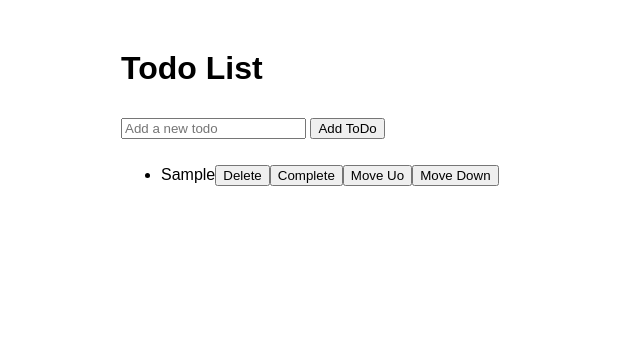
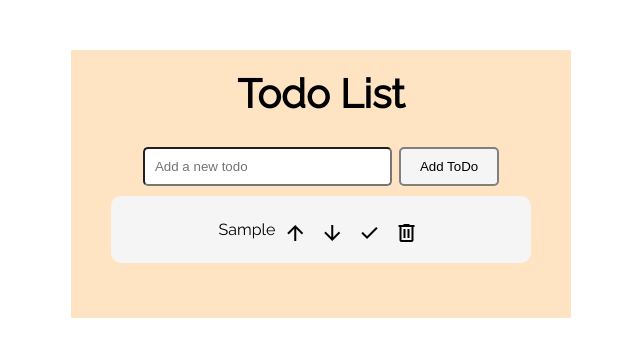
Before and after one commit to kw222mi/js-todo-list, a plain HTML site: page index.html in a window 1280 px wide. Both pictures are taken after typing "Sample" into the empty fields and a click on the button "Add ToDo". Shown: the whole page, without its empty margins (319-959 px from the left). Drawn offline with nearby package versions, Linux system fonts and the light colour scheme.

Commit message:
add styling

```diff
--- a/index.html
+++ b/index.html
@@ -5,6 +5,10 @@
     <meta charset="UTF-8">
     <meta name="viewport" content="width=device-width, initial-scale=1.0">
     <link rel="stylesheet" href="styles.css">
+    <link rel="stylesheet" href="https://fonts.googleapis.com/css?family=Raleway">
+    <link rel="stylesheet"
+        href="https://fonts.googleapis.com/css2?family=Material+Symbols+Outlined:opsz,wght,FILL,GRAD@24,400,0,0" />
+
     <title>Todo List</title>
 </head>
 
--- a/script.js
+++ b/script.js
@@ -36,25 +36,28 @@ form.addEventListener("submit", (event) => {
      }
 
      const deleteButton = document.createElement("button")
-     deleteButton.textContent = "Delete"
+     deleteButton.innerHTML = `<span class="material-symbols-outlined">delete</span>`
      deleteButton.onclick = () => deleteTodo(index)
 
      const completeButton = document.createElement("button")
-     completeButton.textContent = todo.completed ? "Undo" : "Complete"
+     completeButton.innerHTML = todo.completed
+       ? `<span class="material-symbols-outlined">undo</span>`
+       : `<span class="material-symbols-outlined">done</span>`
      completeButton.onclick = () => toggleComplete(index)
 
       const moveUpButton = document.createElement("button")
-      moveUpButton.textContent = "Move Uo"
+      moveUpButton.innerHTML = `<span class="material-symbols-outlined">arrow_upward</span>`
       moveUpButton.onclick = () => moveUp(index)
 
        const moveDownButton = document.createElement("button")
-       moveDownButton.textContent = "Move Down"
+       moveDownButton.innerHTML = `<span class="material-symbols-outlined">arrow_downward</span>`
        moveDownButton.onclick = () => moveDown(index)
 
-     listItem.appendChild(deleteButton)
-     listItem.appendChild(completeButton)
-     listItem.appendChild(moveUpButton)
-     listItem.appendChild(moveDownButton)
+    listItem.appendChild(moveUpButton)
+    listItem.appendChild(moveDownButton)
+    listItem.appendChild(completeButton)
+    listItem.appendChild(deleteButton)
+
 
      todoList.appendChild(listItem)
    })
--- a/styles.css
+++ b/styles.css
@@ -1,14 +1,68 @@
-body {
-    font-family: Arial, sans-serif;
+*{
+    margin: 0;
 }
 
 #app {
-    max-width: 400px;
+    background-color: bisque;
+    display: flex;
+    flex-direction: column;
+    justify-content: center;
+    align-items: center;
+    max-width: 500px;
     margin: 50px auto;
+}
+
+body {
+    font-family: 'Raleway', serif;
+}
+
+h1{
+    font-family: 'Raleway', serif;
+    font-size: 40px;
+    margin: 20px;
+}
+
+.submit {
+    border-radius: 5px;
+    border: 2px solid gray;
+    padding: 10px;
+    width: 100px;
+}
+
+#newTodoInput {
+    padding: 10px;
+    border-radius: 5px;
+    width: 225px;
+}
+
+form {
+    margin-bottom: 10px;
+}
+
+ul{
+   padding: 0;
+   margin: 0;
+   margin-bottom: 50px;
+}
+
+li {
+    padding: 10px;
+    background-color: whitesmoke;
+    border-radius: 10px;
+    display: flex;
+    justify-content: center;
+    align-items: center;
+    margin-bottom: 5px;
+    width: 400px;
+
 }
 
 button {
     margin-top: 10px;
+    padding: 5px;
+    background-color: whitesmoke;
+    margin-left: 3px;
+    border: 0px;
 }
 
 .completed {
```
